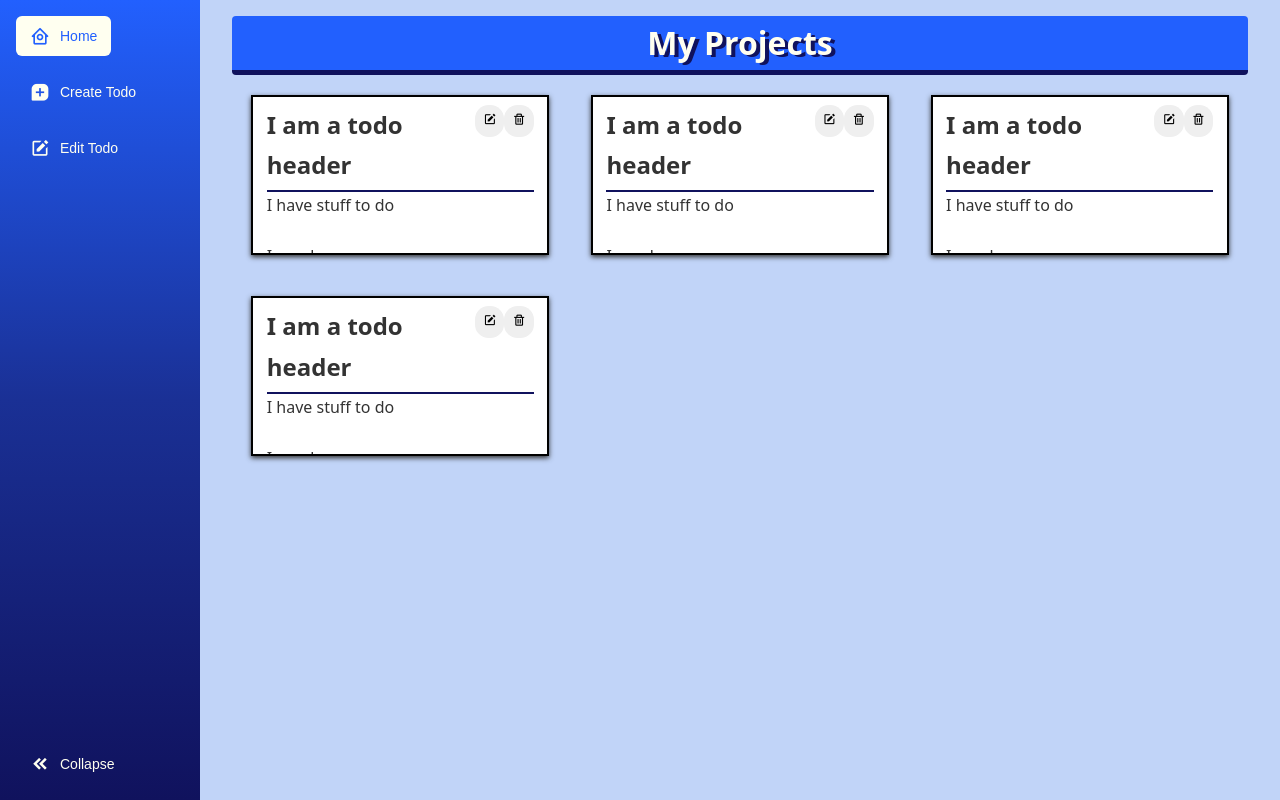
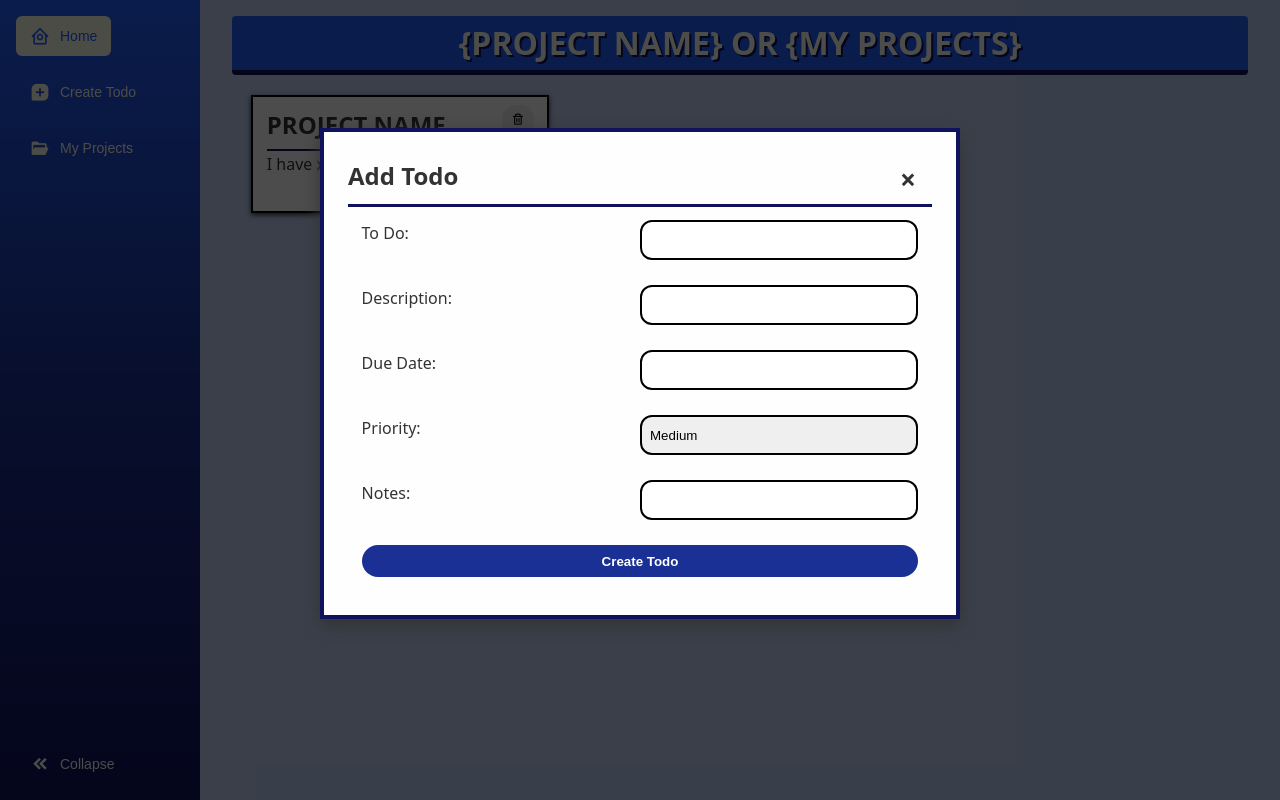
Before and after one commit to mann-go/mann-go.github.io, a website built with webpack: page todo-list/src/template.html in a window 1280 px wide. Both pictures are taken after a click on the button "Create Todo". Built offline with nearby package versions, Linux system fonts and the light colour scheme.

Commit message:
Begun work on localStorage, tidied up files to prevent repeating code.

```diff
--- a/todo-list/src/index.js
+++ b/todo-list/src/index.js
@@ -1,6 +1,7 @@
 import "./styles.css";
 import TodoManager from "./modules/todo/todoManager.js";
 import { openTodoModal, closeTodoModal, resetTodoModal } from "./modules/modal/modalManager.js";
+import localStorageManager from "./modules/localStorage/localStorageManager.js";
 
 /* ASIDE FUNCTIONS */
 const resizeButton = document.querySelector('[data-resize-btn]');
@@ -24,8 +25,19 @@ addTodoButton.addEventListener("click", (e) => {
     openTodoModal();
 });
 
-const submitNewTodoForm = document.getElementById('todo-modal');
+const submitNewTodoForm = document.getElementById('todo-add-modal');
 submitNewTodoForm.addEventListener("submit", (e) => {
+    e.preventDefault();
+
+    const todoInfo = TodoManager.extractInfo();
+    TodoManager.buildTodo(todoInfo);
+    closeTodoModal();
+    resetTodoModal();
+});
+
+
+const submitEditTodoForm = document.getElementById('todo-edit-modal');
+submitEditTodoForm.addEventListener("submit", (e) => {
     e.preventDefault();
 
     const todoInfo = TodoManager.extractInfo();
@@ -34,13 +46,6 @@ submitNewTodoForm.addEventListener("submit", (e) => {
     resetTodoModal();
 });
 
-
-const submitEditTodoForm = document.getElementById('todo-edit-modal');
-submitNewTodoForm.addEventListener("submit", (e) => {
-    e.preventDefault();
-
-    const todoInfo = TodoManager.extractInfo();
-    TodoManager.addTodo(todoInfo);
-    closeTodoModal();
-    resetTodoModal();
-});
+document.addEventListener("DOMContentLoaded", () => {
+    localStorageManager.loadLocalStorage();
+})
--- a/todo-list/src/modules/editTodo.js
+++ /dev/null
@@ -1,3 +0,0 @@
-export default function editTodo() {
-
-}
--- /dev/null
+++ b/todo-list/src/modules/localStorage/localStorageManager.js
@@ -0,0 +1,57 @@
+const localStorageManager = (() => {
+
+    /* Finish localStorage accessibility */
+
+    var projects = [];
+    var todos = [];
+    var localStorage = null;
+
+    /* When clicking myProjects, should this file get the project array and set main? */
+    function addToLocalStorage(array, key, value) {
+        key = array.length;
+        // array.push(array.length, value);
+        console.log(array, key, value);
+        localStorage.setItem(localStorage.length, array);
+        return;
+    }
+
+    function isStorageAvailable(type) {
+        let storage;
+        try {
+            storage = window[type];
+            const x  = "__storage_test__";
+            storage.setItem(x, x);
+            storage.removeItem(x);
+            return true;
+        } catch (e) {
+            return (
+                e instanceof DOMException &&
+                e.name === "QuotaExceededError" &&
+                storage &&
+                storage.length !== 0
+            );
+        }
+    }
+
+    function loadLocalStorage() {
+        if (isStorageAvailable("localStorage")) {
+            localStorage = window["localStorage"];
+            console.log("Local storage is available.");
+        } else {
+            console.log("Local storage is not available.");
+        }
+    }
+
+    function deleteLocalStorage() {
+        localStorage.clear();
+    }
+
+    return {
+        addToLocalStorage,
+        loadLocalStorage
+    };
+
+
+})();
+
+export default localStorageManager;
--- a/todo-list/src/modules/modal/modalManager.js
+++ b/todo-list/src/modules/modal/modalManager.js
@@ -1,17 +1,17 @@
 /* NEW TODO FUNCTIONS */
 
 export function openTodoModal() {
-    const modal = document.getElementById('todo-modal');
+    const modal = document.getElementById('todo-add-modal');
     modal.style.display = 'block';
 }
 
 export function closeTodoModal() {
-    const modal = document.getElementById('todo-modal');
+    const modal = document.getElementById('todo-add-modal');
     modal.style.display = 'none';
 }
 
 export function resetTodoModal() {
-    document.getElementById('todo-add').reset();
+    document.getElementById('todo-add-form').reset();
 }
 
 /* EDIT TODO FUNCTIONS */
@@ -32,5 +32,5 @@ export function closeEditTodoModal() {
 }
 
 export function resetEditTodoModal() {
-    document.getElementById('todo-edit').reset();
+    document.getElementById('todo-edit-form').reset();
 }
--- a/todo-list/src/modules/todo/todoManager.js
+++ b/todo-list/src/modules/todo/todoManager.js
@@ -4,7 +4,33 @@ import extractTodoForm from './extractTodoForm';
 import deleteTodo from './deleteTodo';
 import changeTodoStatus from './changeTodoStatus';
 
+import localStorageManager from '../localStorage/localStorageManager';
+
 const TodoManager = (() => {
+
+    const todos = [];
+
+    function buildTodo(todoData) {
+        addTodo(todoData);
+
+        localStorageManager.addToLocalStorage("todos", null, todoData);
+
+        attachListener('#editTodoButton', 'click', (e) => {
+            let todoEdit = e.target.closest('.todo');
+            editTodo(todoEdit);
+        });
+
+        attachListener('#todoStatusButton', 'click', (e) => {
+            let todoStatus = e.target.closest('.todo');
+            changeTodoStatus(todoStatus);
+        });
+
+        attachListener('#deleteTodoButton', 'click', (e) => {
+            let todoDelete = e.target.closest('.grid-item');
+            deleteTodo(todoDelete);
+        });
+
+    }
 
     function addTodo(todoData) {
 
@@ -22,23 +48,8 @@ const TodoManager = (() => {
         });
     }
 
-    attachListener('#editTodoButton', 'click', (e) => {
-        let todoEdit = e.target.closest('.todo');
-        editTodo(todoEdit);
-    });
-
-    attachListener('#todoStatusButton', 'click', (e) => {
-        let todoStatus = e.target.closest('.todo');
-        changeTodoStatus(todoStatus);
-    });
-
-    attachListener('#deleteTodoButton', 'click', (e) => {
-        let todoDelete = e.target.closest('.grid-item');
-        deleteTodo(todoDelete);
-    });
-
     return {
-        addTodo,
+        buildTodo,
         extractInfo,
         attachListener
     };
--- a/todo-list/src/styles.css
+++ b/todo-list/src/styles.css
@@ -142,13 +142,13 @@ main {
   border-radius: 0.25rem;
   color: var(--ivory);
   font-size: 1rem;
-  text-shadow: 4px 2px #10125d;
+  text-shadow: 2px 2px #10125d;
 }
 
 .grid-container {
   display: grid;
   grid-template-columns: repeat(3, 1fr);
-  grid-template-rows: repeat(2, 1fr);
+  grid-template-rows: repeat(1, 1fr);
   gap: 35px;
   padding: 1rem;
 }
@@ -157,12 +157,12 @@ main {
   padding: 0.2rem 0.2rem;
 }
 
-.todo {
+.todo, .project {
   border: 2px solid black;
   background-color: #fff;
   box-shadow: 0 2px 5px 0;
   padding: 0.5rem 0.85rem;
-  height: 20vh;
+  /* height: 20vh; */
   overflow-y: hidden;
 }
 
@@ -175,7 +175,7 @@ main {
 .todo:hover {
   transform: scale(1.075);
   transition: 0.5s ease-in-out;
-  height: 100%;
+  /* height: 100%; */
 }
 
 .todo:not(:hover) {
@@ -183,7 +183,7 @@ main {
   transition: 0.3s ease-in-out;
 }
 
-.todo-header {
+.todo-header, .project-header {
   border-bottom: 2px solid var(--federal-blue);
   padding-bottom: 0.25rem;
 
--- a/todo-list/src/template.html
+++ b/todo-list/src/template.html
@@ -23,9 +23,9 @@
                     </button>
                 </li>
                 <li>
-                    <button type="button" id="edit modal">
-                        <i class='bx bxs-edit' ></i>
-                        <span>Edit Todo</span>
+                    <button type="button" id="my-projects">
+                        <i class='bx bxs-folder-open'></i>
+                        <span>My Projects</span>
                     </button>
                 </li>
                 <li>
@@ -39,93 +39,58 @@
     </aside>
     <main>
         <div class="main-header">
-            <h1>My Projects</h1>
+            <h1>{PROJECT NAME} OR {MY PROJECTS}</h1>
         </div>
 
         <div id="grid-container" class="grid-container">
-            <div class="grid-item">
+
+            <!-- <div class="grid-item">
                 <div class="todo">
                     <div class="todo-header">
-                        <h2>I am a todo header</h2>
-                        <button type="button" class="todo-button">
+                        <h2 id="title">I am a todo header</h2>
+                        <button type="button" id="editTodoButton" class="todo-button">
                             <span><i class='bx bxs-edit'></i></span>
+                        </button>
+                        <button type="button" id="todoStatusButton" class="todo-button">
+                            <span><i class='bx bx-check'></i></span>
                         </button>
                         <button type="button" id="deleteTodoButton" class="todo-button">
                             <span><i class='bx bx-trash'></i></span>
                         </button>
                     </div>
                     <div class="todo-body">
-                        <p>I have stuff to do</p>
-                        <p>I am due on:</p>
-                        <p>I am this important</p>
-                        <p>I may have notes</p>
+                        <p id="desc">I have stuff to do</p>
+                        <p id="dueDate">I am due on:</p>
+                        <p id="priority">I am this important</p>
+                        <p id="notes">I may have notes</p>
                     </div>
                 </div>
-            </div>
+            </div> -->
+
             <div class="grid-item">
-                <div class="todo">
-                    <div class="todo-header">
-                        <h2>I am a todo header</h2>
-                        <button type="button" class="todo-button">
-                            <span><i class='bx bxs-edit'></i></span>
-                        </button>
+                <div class="project">
+                    <div class="project-header">
+                        <h2 id="title">PROJECT NAME</h2>
+                        <div class="project-icons">
                             <button type="button" id="deleteTodoButton" class="todo-button">
                                 <span><i class='bx bx-trash'></i></span>
                             </button>
                         </div>
-                    <div class="todo-body">
-                        <p>I have stuff to do</p>
-                        <p>I am due on:</p>
-                        <p>I am this important</p>
-                        <p>I may have notes</p>
                     </div>
-                </div>
-            </div>
-            <div class="grid-item">
-                <div class="todo">
-                    <div class="todo-header">
-                        <h2>I am a todo header</h2>
-                        <button type="button" class="todo-button">
-                            <span><i class='bx bxs-edit'></i></span>
-                        </button>
-                        <button type="button" id="deleteTodoButton" class="todo-button">
-                            <span><i class='bx bx-trash'></i></span>
-                        </button>
-                    </div>
-                    <div class="todo-body">
-                        <p>I have stuff to do</p>
-                        <p>I am due on:</p>
-                        <p>I am this important</p>
-                        <p>I may have notes</p>
-                    </div>
-                </div>
-            </div>
-            <div class="grid-item">
-                <div class="todo">
-                    <div class="todo-header">
-                        <h2>I am a todo header</h2>
-                        <button type="button" class="todo-button">
-                            <span><i class='bx bxs-edit'></i></span>
-                        </button>
-                        <button type="button" id="deleteTodoButton" class="todo-button">
-                            <span><i class='bx bx-trash'></i></span>
-                        </button>
-                    </div>
-                    <div class="todo-body">
-                        <p>I have stuff to do</p>
-                        <p>I am due on:</p>
-                        <p>I am this important</p>
-                        <p>I may have notes</p>
-                    </div>
+                    <div class="project-body">
+                        <p id="todo-count">I have x amount of todos.</p>
                     </div>
                 </div>
             </div>
 
         <div class="modal" id="todo-add-modal">
             <div class="modal-content">
+                <div class="modal-header">
                     <h2>Add Todo</h2>
                     <span class="close">&times;</span>
-                <form action="">
+                </div>
+
+                <form action="" id="todo-add-form">
                     <label for="todo-name">To Do:</label>
                     <input type="text" name="todo-name" id="todo-name" required>
                     <label for="todo-desc">Description:</label>
@@ -134,9 +99,9 @@
                     <input type="datetime" name="todo-due" id="todo-due" required>
                     <label for="todo-priority">Priority:</label>
                     <select name="todo-priority" id="todo-priority" required>
-                        <option value="green" style="background-color: green">Green</option>
-                        <option value="orange" style="color: orange">Orange</option>
-                        <option value="red" style="color: red">Red</option>
+                        <option value="high">High</option>
+                        <option value="medium" selected>Medium</option>
+                        <option value="low">Low</option>
                     </select>
                     <label for="todo-notes">Notes:</label>
                     <input type="text" name="todo-notes" id="todo-notes" required>
@@ -147,23 +112,27 @@
 
         <div class="modal" id="todo-edit-modal">
             <div class="modal-content">
+                <div class="modal-header">
+                    <h2>Edit Todo</h2>
                     <span class="close">&times;</span>
-                <form action="">
-                    <label for="todo-name">To Do:</label>
-                    <input type="text" name="todo-name" id="todo-name" required>
-                    <label for="todo-desc">Description:</label>
-                    <input type="text" name="todo-desc" id="todo-desc" required>
-                    <label for="todo-due">Due Date:</label>
-                    <input type="datetime" name="todo-due" id="todo-due" required>
-                    <label for="todo-priority">Priority:</label>
-                    <select name="todo-priority" id="todo-priority" required>
-                        <option value="green" style="background-color: green">Green</option>
-                        <option value="orange" style="color: orange">Orange</option>
-                        <option value="red" style="color: red">Red</option>
+                </div>
+
+                <form action="" id="todo-edit-form">
+                    <label for="edit-todo-name">To Do:</label>
+                    <input type="text" name="edit-todo-name" id="edit-todo-name" required>
+                    <label for="edit-todo-desc">Description:</label>
+                    <input type="text" name="edit-todo-desc" id="edit-todo-desc" required>
+                    <label for="edit-todo-due">Due Date:</label>
+                    <input type="datetime" name="edit-todo-due" id="edit-todo-due" required>
+                    <label for="edit-todo-priority">Priority:</label>
+                    <select name="edit-todo-priority" id="edit-todo-priority" required>
+                        <option value="high">High</option>
+                        <option value="medium" selected>Medium</option>
+                        <option value="low">Low</option>
                     </select>
-                    <label for="todo-notes">Notes:</label>
-                    <input type="text" name="todo-notes" id="todo-notes" required>
-                    <button type="submit">Create Todo</button>
+                    <label for="edit-todo-notes">Notes:</label>
+                    <input type="text" name="edit-todo-notes" id="edit-todo-notes" required>
+                    <button type="button" id="saveTodoButton">Save changes</button>
                 </form>
             </div>
         </div>
```
Also changed, not shown: todo-list/src/modules/createTodo.js (deleted, +0 -46 lines), todo-list/src/modules/deleteTodo.js (deleted, +0 -11 lines), todo-list/src/modules/extractTodoForm.js (deleted, +0 -11 lines), todo-list/src/modules/project/classes/projectObject.js (added, +15 -0 lines), todo-list/src/modules/project/projectManager.js (+12 -0 lines), todo-list/src/modules/todo/classes/todoObject.js (added, +15 -0 lines), 1 other file. Lines whose indentation alone changed are shown as unchanged.
